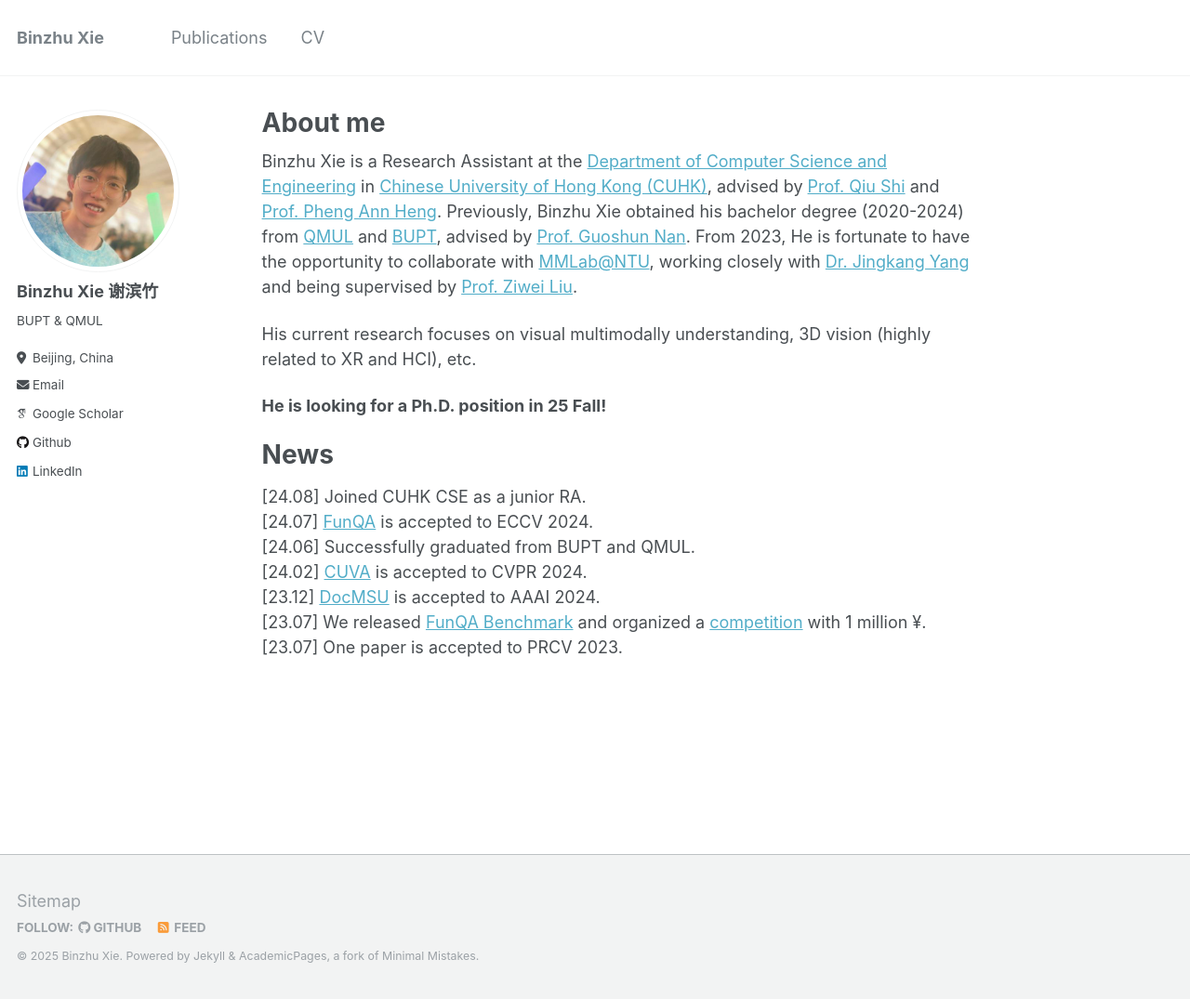
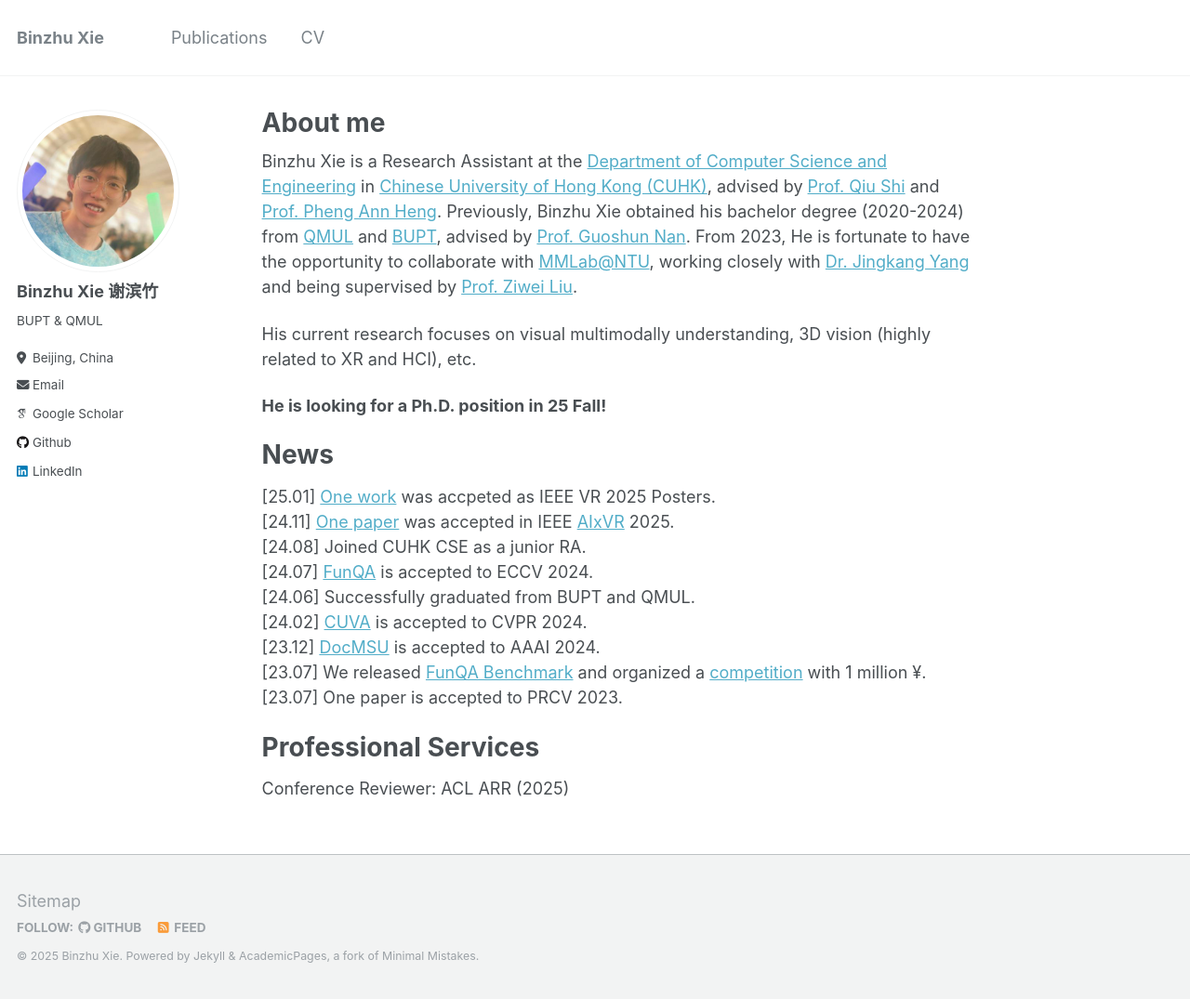
Before and after one commit to Nicous20/Nicous20.github.io, a Jekyll site: the page built from _pages/about.md, in a window 1280 px wide and 1075 px high. Shown: the whole window at 93% size. Built offline with Jekyll 4.4.1, drawn with Linux system fonts in a browser that asks for light colours; some web fonts are replaced.

Commit message:
Update about.md

```diff
--- a/_pages/about.md
+++ b/_pages/about.md
@@ -16,6 +16,8 @@ His current research focuses on visual multimodally understanding, 3D vision (hi
 
 News
 ======
+[25.01] [One work](https://arxiv.org/abs/2501.09302) was accpeted as IEEE VR 2025 Posters.
+[24.11] [One paper](https://arxiv.org/abs/2412.06257) was accepted in IEEE [AIxVR](https://aixvr.tecnico.ulisboa.pt/) 2025.
 [24.08] Joined CUHK CSE as a junior RA.
 [24.07] [FunQA](https://funqa-benchmark.github.io/) is accepted to ECCV 2024.
 [24.06] Successfully graduated from BUPT and QMUL.
@@ -23,3 +25,7 @@ News
 [23.12] [DocMSU](https://github.com/fesvhtr/DocMSU) is accepted to AAAI 2024.
 [23.07] We released [FunQA Benchmark](https://funqa-benchmark.github.io/) and organized a [competition](https://iacc.pazhoulab-huangpu.com/contestdetail?id=64af50154a0ed647faca623a&award=1,000,000) with 1 million ¥.
 [23.07] One paper is accepted to PRCV 2023.
+
+Professional Services
+=====
+Conference Reviewer: ACL ARR (2025)
```
